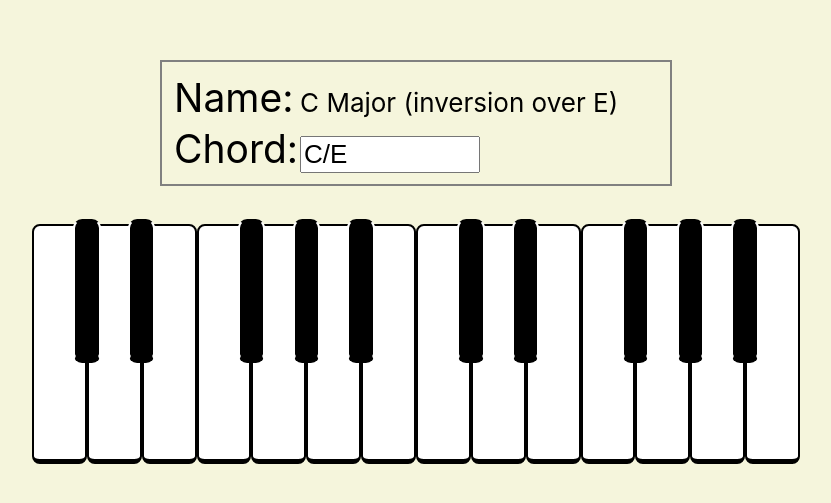
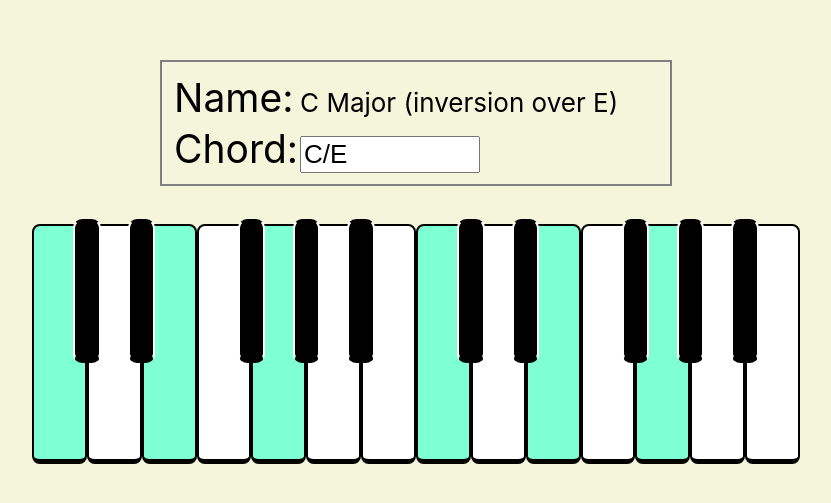
Before and after one commit to TerrorJacktyl/mapiano, a React (Create React App) app: page / in a window 1280 px wide. Shown: the part 157-660 px from the top of the page, without its empty margins (224-1055 px from the left). Built offline with nearby package versions, Linux system fonts and the light colour scheme.

Commit message:
WIP Octave state management

```diff
--- a/package.json
+++ b/package.json
@@ -10,6 +10,7 @@
     "@types/react": "^17.0.3",
     "@types/react-dom": "^17.0.3",
     "mobx": "^6.3.2",
+    "mobx-react": "^7.2.0",
     "react": "^17.0.2",
     "react-dom": "^17.0.2",
     "react-scripts": "4.0.3",
--- a/src/ui/controls/ChordControls.tsx
+++ b/src/ui/controls/ChordControls.tsx
@@ -28,7 +28,7 @@ export function ChordControls(props: Props) {
             type="text"
             name="chordName"
             onChange={(e: React.FormEvent<HTMLInputElement>) =>
-              props.onChangeSymbol(e.currentTarget.value)
+              onChange(e.currentTarget.value)
             }
           />
         </p>
--- a/src/ui/octave/Octave.tsx
+++ b/src/ui/octave/Octave.tsx
@@ -1,37 +1,109 @@
 import React from "react";
 import "./Octave.css";
+import { BlackKey, WhiteKey as _WhiteKey, GhostKey } from "./key/Key";
+import { action, observable } from "mobx";
+import { observer } from "mobx-react";
+import { Chord } from "../../chords/chords";
+import type { Props as KeyProps } from "./key/Key";
 
 const OCTAVE = "CDEFGAB";
 const SHARPS = "CDFGA";
+
+enum Note {
+  "C",
+  "C#",
+  "D",
+  "D#",
+  "E",
+  "F",
+  "F#",
+  "G",
+  "G#",
+  "A",
+  "A#",
+  "B",
+}
+
+const NUMBER_OF_NOTES_IN_OCTAVE = 12;
 const WHITE_KEYS = OCTAVE.split("");
 const SHARP_KEYS = OCTAVE.split("");
 
-function WhiteKey() {
-  return <div className="Key"></div>;
+const ONCLICK: () => any = () => {};
+
+class OctaveStore {
+  cMajor = [0, 4, 7];
+  // All notes are not marked by default
+  @observable.deep markedNotes = Array(12).map((_, i) =>
+    this.cMajor.includes(i) ? true : false
+  );
 }
 
-function SharpKey() {
-  return <div className="Key Sharp"></div>;
-}
+class OctavePresenter {
+  constructor(private store: OctaveStore) {
+    const cMajor = [0, 4, 7];
+    this.mark(cMajor);
+  }
 
-function GhostKey() {
-  return <div className="Ghost" />;
-}
+  // For now, assume that input indexes are valid i.e. natural numbers
+  @action
+  public mark(indexesToMark: number[]) {
+    this.unmarkAll();
+    for (const i of indexesToMark) {
+      if (i >= NUMBER_OF_NOTES_IN_OCTAVE)
+        throw `The index ${i} does not fall inside [0,11].`;
+      this.store.markedNotes[i] = true;
+    }
+  }
 
-function GhostOrSharp(note: string) {
-  return SHARPS.includes(note) ? <SharpKey /> : <GhostKey />;
+  @action
+  unmarkAll() {
+    for (let i = 0; i < this.store.markedNotes.length; i++) {
+      this.store.markedNotes[i] = false;
+    }
+  }
 }
 
 export function Octave() {
+  const store = new OctaveStore();
+  const presenter = new OctavePresenter(store);
+
+  const WhiteKey = observer((props: KeyProps) => (
+    <_WhiteKey {...props}></_WhiteKey>
+  ));
+
   return (
     <div className="Octave">
       <div className="sharps">
-        {[<GhostKey />].concat(SHARP_KEYS.map((note) => GhostOrSharp(note)))}
+        {[<GhostKey />].concat(
+          WHITE_KEYS.map((note) => {
+            if (!SHARPS.includes(note)) return <GhostKey />;
+            const props = { onClick: ONCLICK, isMarked: false };
+            return <BlackKey {...props}></BlackKey>;
+            // const keyStoreIndex = (note + "#") as any as Note;
+            // return observer(() => (
+            //   <BlackKey
+            //     onClick={ONCLICK}
+            //     isMarked={store.markedNotes[keyStoreIndex]}
+            //   ></BlackKey>
+            // ))();
+          })
+        )}
       </div>
       <div className="whites">
-        {WHITE_KEYS.map((note) => (
-          <WhiteKey key={note} />
-        ))}
+        {WHITE_KEYS.map((note) => {
+          const keyStoreIndex = parseInt(Note[note as any as Note]);
+          console.log(
+            `Note ${note} (${keyStoreIndex}) is ${
+              store.markedNotes[keyStoreIndex] ? "marked" : "unmarked"
+            }`
+          );
+          return (
+            <WhiteKey
+              onClick={ONCLICK}
+              isMarked={store.markedNotes[keyStoreIndex]}
+            ></WhiteKey>
+          );
+        })}
       </div>
     </div>
   );
--- /dev/null
+++ b/src/ui/octave/key/Key.css
@@ -0,0 +1,34 @@
+.Key {
+  /* Width intended for use in flex layout */
+  width: calc(100% / 7);
+  height: 100%;
+  background-color: white;
+  border: 2px solid black;
+  border-bottom-width: 5px;
+  border-radius: 0.3em;
+  box-sizing: border-box;
+}
+
+.BlackKey {
+  /* Width intended for use in grid layout */
+  width: 50%;
+  height: 100%;
+  background-color: black;
+  position: relative;
+  left: -25%;
+  top: -4%;
+  /* Add depth effect with borders */
+  border-radius: 0.35em;
+  border-color: white;
+  border-bottom-color: black;
+  border-top-color: black;
+}
+
+.Ghost {
+  width: 0px;
+  height: 0px;
+}
+
+.Marked {
+  background-color: aquamarine;
+}
--- /dev/null
+++ b/src/ui/octave/key/Key.tsx
@@ -0,0 +1,34 @@
+import "./Key.css";
+type ClickProps = {
+  onClick: () => {};
+};
+
+export type Props = ClickProps & {
+  isMarked: boolean;
+};
+
+type KeyProps = Props & {
+  className?: string;
+};
+
+function Key(props: KeyProps) {
+  const { className, onClick, isMarked } = props;
+  return (
+    <div
+      className={`Key ${isMarked ? "Marked" : ""} ${className}`}
+      onClick={onClick}
+    ></div>
+  );
+}
+
+export function WhiteKey(props: Props) {
+  return <Key {...props} className="" />;
+}
+
+export function BlackKey(props: Props) {
+  return <Key className="BlackKey" {...props} />;
+}
+
+export function GhostKey() {
+  return <div className="Ghost" />;
+}
--- a/src/ui/octave/octave.css
+++ b/src/ui/octave/octave.css
@@ -27,34 +27,3 @@
   grid-template-columns: repeat(7, 1fr);
   grid-template-rows: 100%;
 }
-
-.Key {
-  /* Width intended for use in flex layout */
-  width: calc(100% / 7);
-  height: 100%;
-  background-color: white;
-  border: 2px solid black;
-  border-bottom-width: 5px;
-  border-radius: 0.3em;
-  box-sizing: border-box;
-}
-
-.Sharp {
-  /* Width intended for use in grid layout */
-  width: 50%;
-  height: 100%;
-  background-color: black;
-  position: relative;
-  left: -25%;
-  top: -4%;
-  /* Add depth effect with borders */
-  border-radius: 0.35em;
-  border-color: white;
-  border-bottom-color: black;
-  border-top-color: black;
-}
-
-.Ghost {
-  width: 0px;
-  height: 0px;
-}
```
Also changed, not shown: src/chords/chords.ts (+3 -6 lines), src/chords/grammar_test.ts (+4 -4 lines), tsconfig.json (+5 -9 lines), 1 other file (tests, documents, lock files or other folders).
